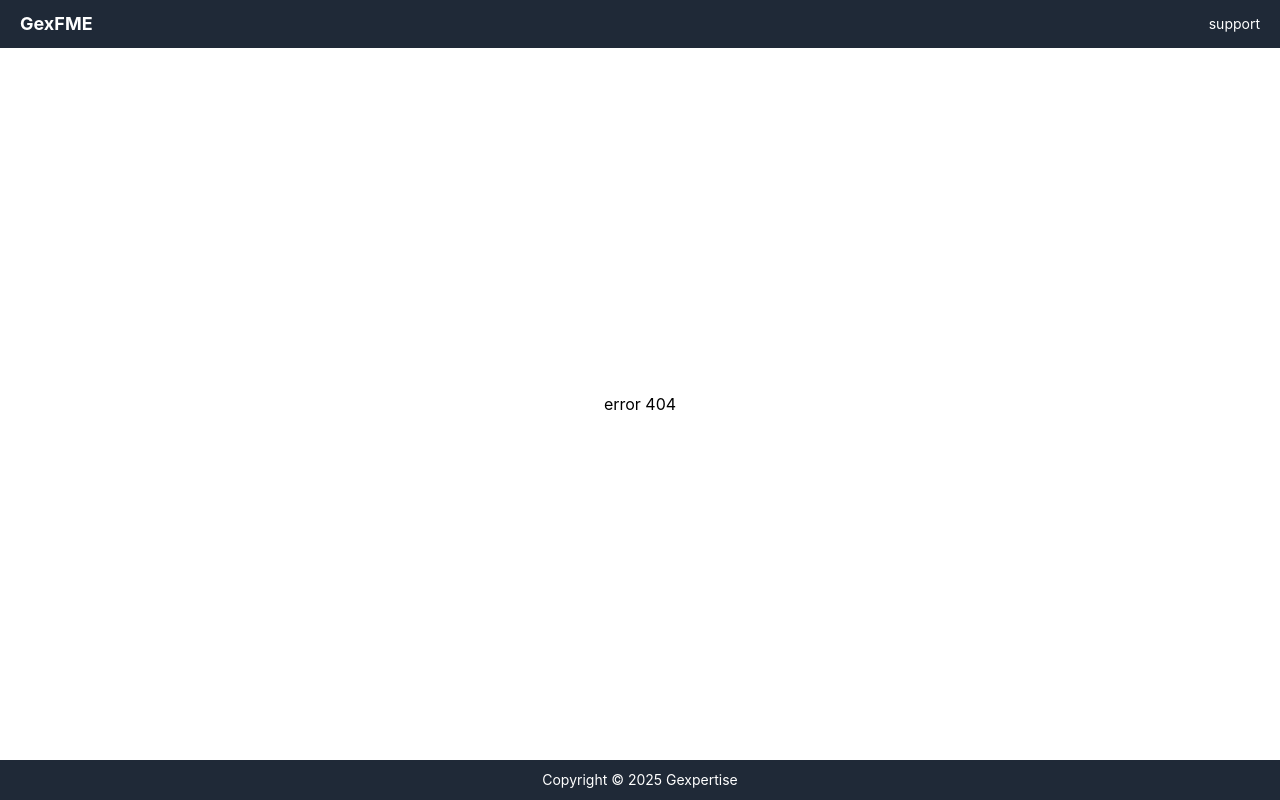
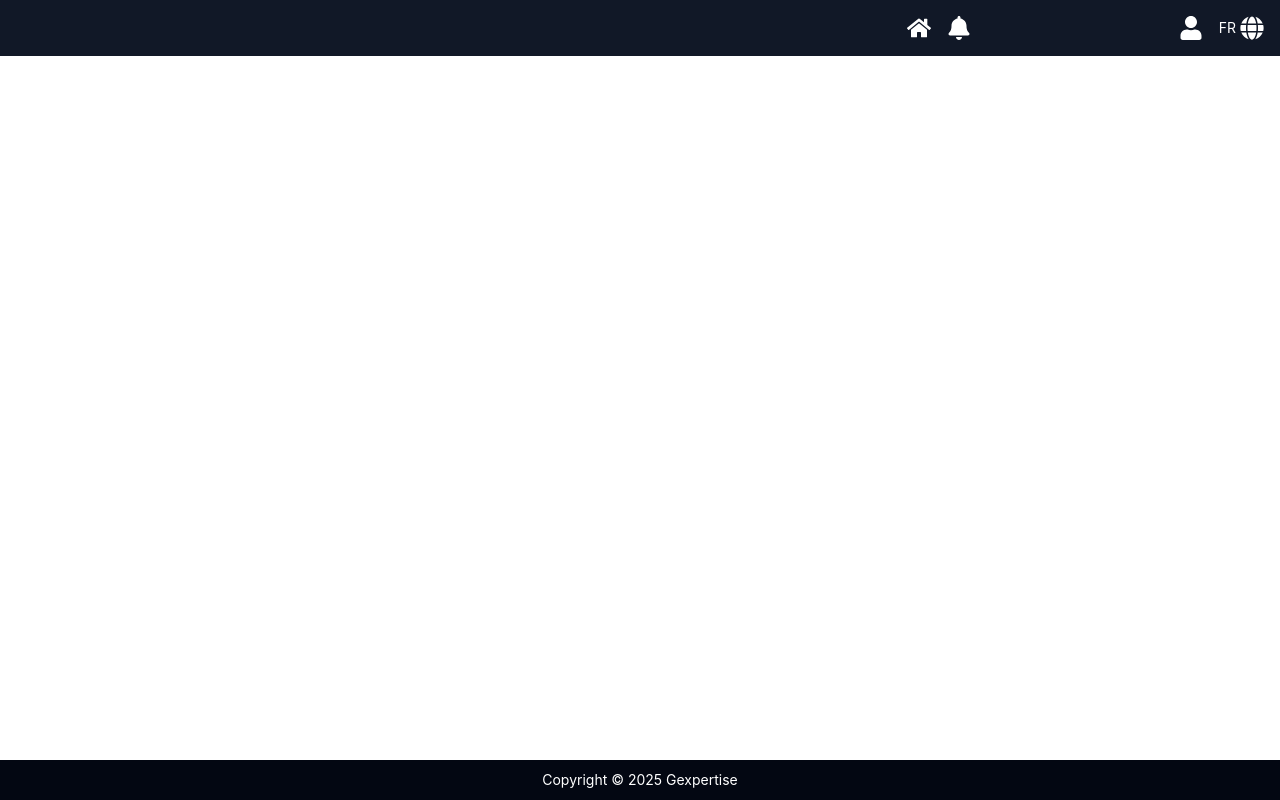
Before and after one commit to ahmed-kacem-gexpertise/auth-frontend, a React (Create React App) app: page /home in a window 1280 px wide. Before the commit this address had no page. Built offline with nearby package versions, Linux system fonts and the light colour scheme.

Commit message:
add : navbar

```diff
--- a/src/App.js
+++ b/src/App.js
@@ -5,7 +5,8 @@ import PageNotFound from './components/PageNotFound'
 import { BrowserRouter, Routes, Route } from "react-router-dom";
 import HomePage from './pages/HomePage';
 import Layout from './components/layout/Layout';
-
+import HomeLayout from './components/layout/HomeLayout';
+import AdminDashboard from './pages/AdminDashboard'
 const App = () => {
   return (
 <BrowserRouter>
@@ -17,7 +18,11 @@ const App = () => {
             <Route path="/signup" element={<SignUpPage />} />
             <Route path="*" element={<PageNotFound />} />
           </Route>
+          <Route path="/home"  element={<HomeLayout />}>
 
+            <Route index element={<AdminDashboard />} />
+
+          </Route>
 
 
       </Routes>
--- a/src/components/layout/Footer.jsx
+++ b/src/components/layout/Footer.jsx
@@ -2,7 +2,7 @@ import React from 'react'
 
 const Footer = () => {
     return (
-        <footer className="bg-gray-800 text-white text-center h-10 ">
+        <footer className="bg-gray-950 text-white text-center h-10 ">
         <div className="flex justify-center items-center h-full">
           <p className="text-sm">Copyright © 2025 Gexpertise</p>
         </div>
--- /dev/null
+++ b/src/components/layout/HomeLayout.jsx
@@ -0,0 +1,21 @@
+import React from 'react'
+import { Outlet } from 'react-router-dom';
+import Footer from './Footer'
+import Navbar from './Navbar';
+const Layout = () => {
+    return (
+        <div className="flex flex-col justify-between w-full min-h-screen" >
+        <Navbar/>
+
+        <main className=" min-h-full  flex items-start justify-center ">
+
+          <Outlet />
+        </main>
+
+        <Footer/>
+
+      </div>
+    )
+}
+
+export default Layout
--- /dev/null
+++ b/src/components/layout/Navbar.jsx
@@ -0,0 +1,29 @@
+import { Link } from "react-router-dom";
+import { FaHome, FaBell, FaUser, FaGlobe } from "react-icons/fa";
+
+const Navbar = () => {
+  return (
+    <nav className="bg-gray-900 p-4 flex justify-end gap-x-52 items-center  ">
+
+        <div className="flex items-center gap-x-4">
+          <Link to="/" className="text-white text-2xl">
+            <FaHome />
+          </Link>
+          <Link to="/notifications" className="text-white text-2xl">
+            <FaBell />
+          </Link>
+        </div>
+
+        <div className="flex items-center gap-x-4">
+          <Link to="/profile" className="text-white text-2xl">
+            <FaUser />
+          </Link>
+          <Link to="#" className="text-white text-2xl flex items-center gap-x-1">
+            <span className="text-sm">FR</span> <FaGlobe />
+          </Link>
+        </div>
+    </nav>
+  );
+};
+
+export default Navbar;
```
